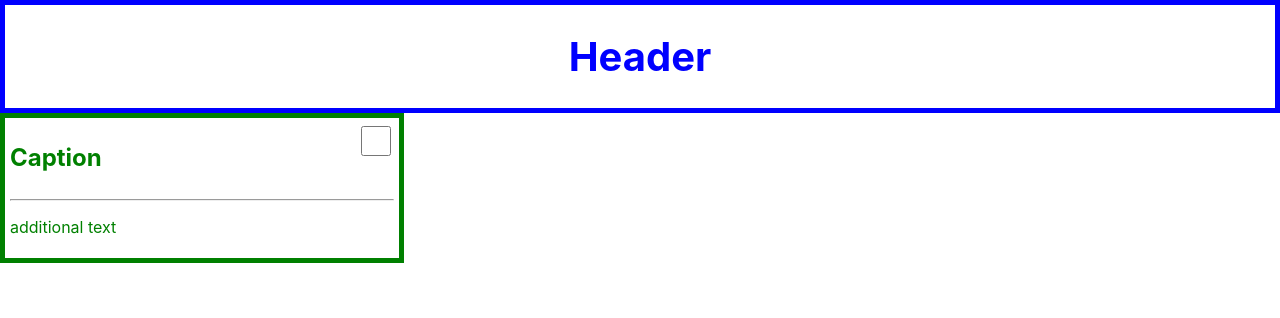
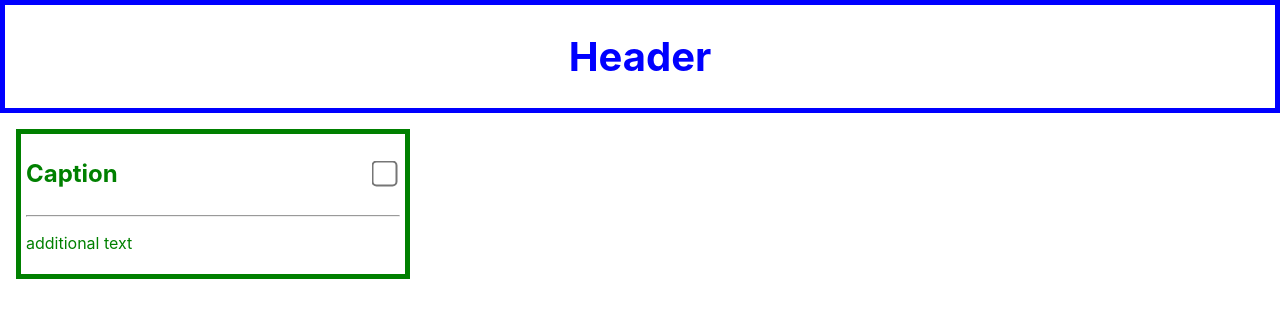
Before and after one commit to vshyn/react-edu, a React (Create React App) app: page / in a window 1280 px wide. Shown: the top 318 px of the page. Built offline with nearby package versions, Linux system fonts and the light colour scheme.

Commit message:
fixed after review

```diff
--- a/src/App.js
+++ b/src/App.js
@@ -1,4 +1,4 @@
-import React, { Component } from 'react';
+import React, {Component} from 'react';
 import './App.css';
 import Header from './Header';
 import Card from './Card';
@@ -8,7 +8,9 @@ class App extends Component {
         return (
             <div className="App">
                 <Header title="Header"/>
+                <div style={{margin: '1rem'}}>
                     <Card title="Caption" info="additional text"/>
+                </div>
             </div>
         );
     }
--- a/src/Card/Card.css
+++ b/src/Card/Card.css
@@ -5,15 +5,12 @@
 }
 
 .container {
-    overflow: hidden
-}
-
-.title {
-    float: left;
+    display: flex;
+    justify-content: space-between;
+    align-items: center;
 }
 
 .checkbox {
-    float: right;
-    width: 30px;
-    height: 30px;
+    transform: scale(2);
+    margin-right: 0.6rem;
 }
--- a/src/Card/index.js
+++ b/src/Card/index.js
@@ -13,7 +13,7 @@ const Card = (props) => {
     return (
         <div className="card" style={{"color": styleState.checked ? "red" : "green"}}>
             <div className="container">
-                <h2 className="title">{props.title}</h2>
+                <h2>{props.title}</h2>
                 <input className="checkbox" type="checkbox" onChange={changeStyle}/>
             </div>
             <hr/>
```
Lines whose indentation alone changed are shown as unchanged.
